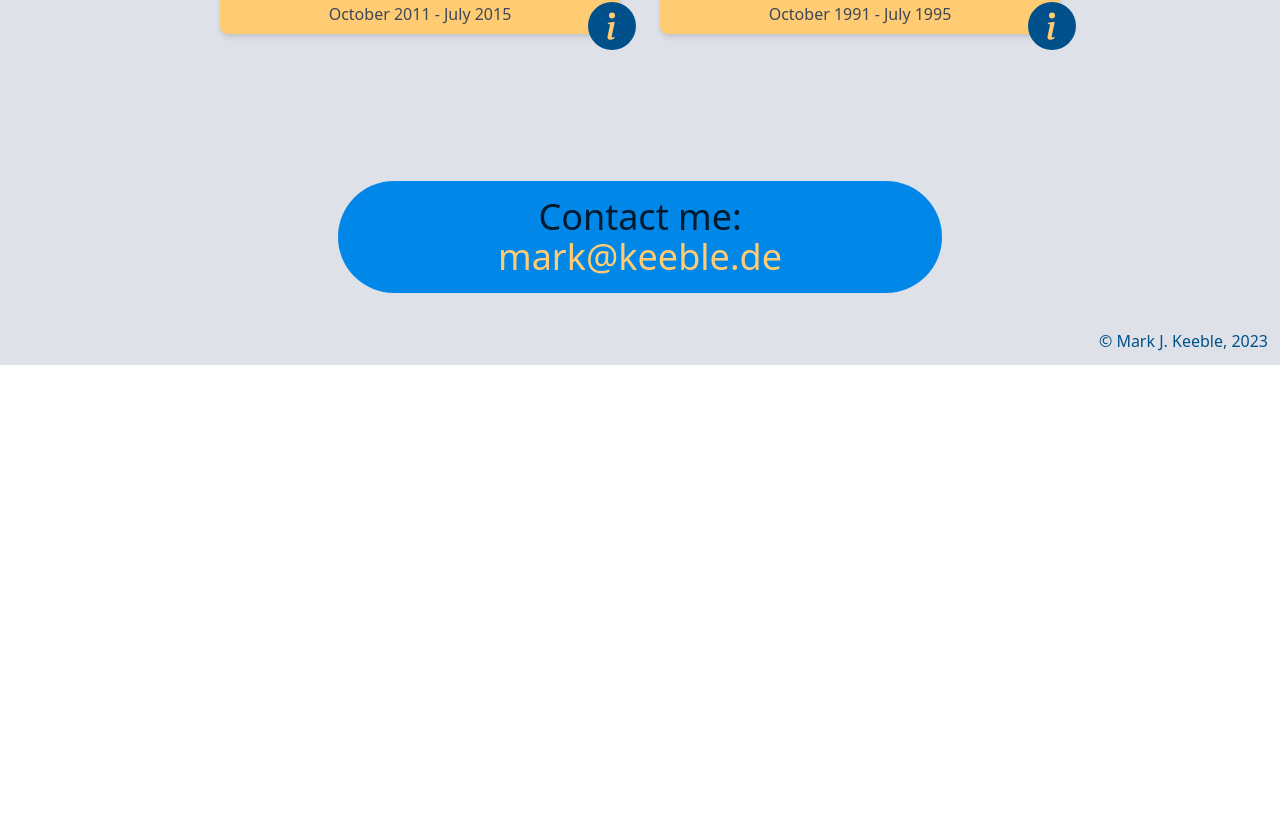
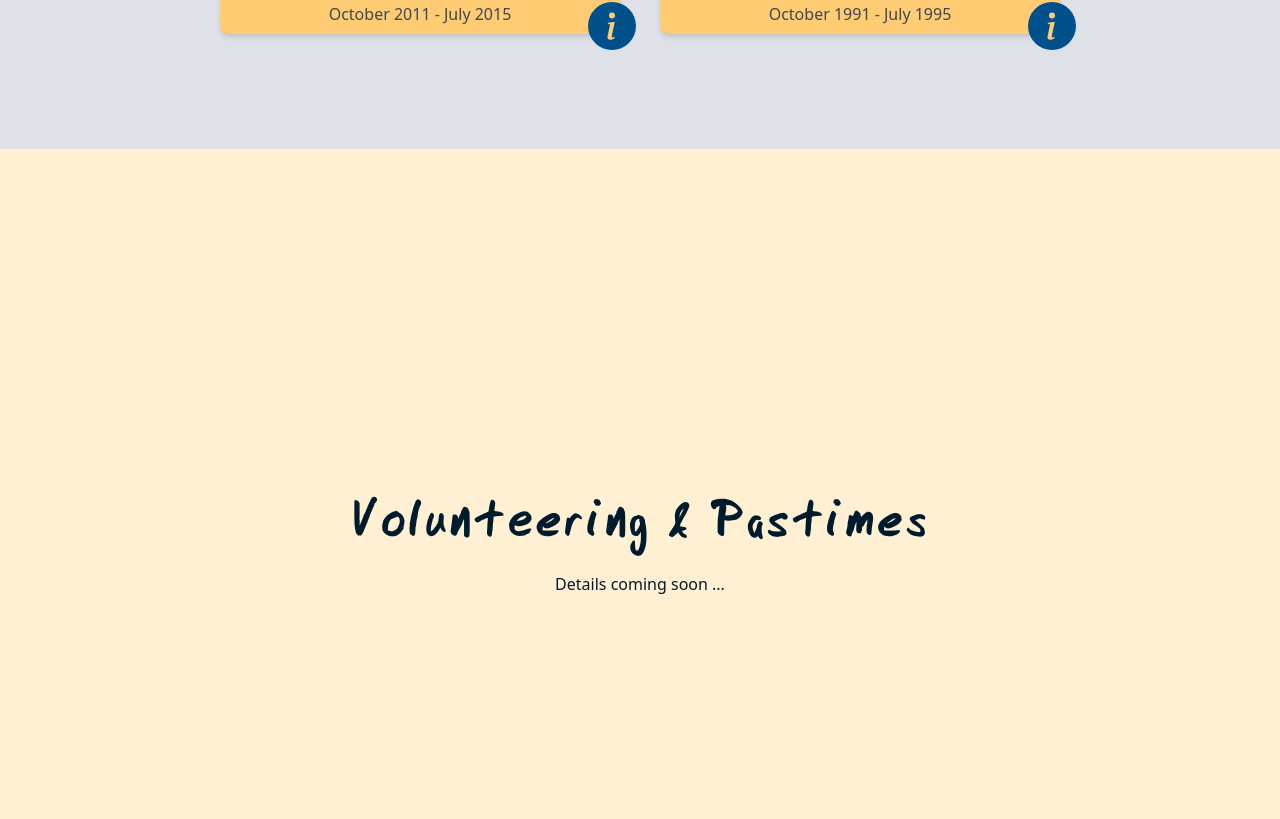
Before and after one commit to mjkeeble/cv_2023_react, a React (Vite) app: page / in a window 1280 px wide. Shown: the part 4781-5600 px from the top of the page. Before the commit the page ends 5146 px from the top, so only its background shows below. Built offline with nearby package versions, Linux system fonts and the light colour scheme.

Commit message:
show pastimes section

```diff
--- a/src/App.tsx
+++ b/src/App.tsx
@@ -18,12 +18,12 @@ function App() {
         {/* <!-- Volunteering & Pastimes Section --> */}
         <section
           id="Pastimes"
-          className="hidden bg-white py-8 pt-20 pb-4 min-h-[calc(100vh_-_70px)] flex flex-col justify-center"
+          className="bg-papaya py-8 pt-20 pb-4 min-h-[calc(100vh_-_70px)] flex flex-col justify-center"
         >
           <div className="mx-auto">
             <h2 className="text-6xl mb-4 font-mjk">Volunteering & Pastimes</h2>
 
-            <p>Coming soon ...</p>
+            <p>Details coming soon ...</p>
           </div>
         </section>
 
--- a/src/components/hero/index.tsx
+++ b/src/components/hero/index.tsx
@@ -1,6 +1,6 @@
 export const Hero: React.FC = () => {
   return (
-    <header className="relative w-full  h-full text-white grid grid-cols-1 lg:grid-cols-2">
+    <header className="relative w-full  h-full text-white grid grid-cols-1 lg:grid-cols-2 grid-rows-2 lg:grid-rows-1">
       <div className="h-[calc(100vh_/_2)] lg:h-screen flex flex-col justify-center pr-8 py-9 md:py-0 font-mjk">
         <h1 className="text-blue-600 text-center lg:text-right text-6xl sm:text-7xl md:text-8xl lg:text-8xl xl:text-9xl font-bold">
           Web Development
@@ -12,7 +12,7 @@ export const Hero: React.FC = () => {
         </h1>
       </div>
       <div className="bg-hero bg-center bg-cover h-[calc(100vh_/_2)] lg:h-screen "></div>
-      <p className="absolute bottom-2 right-3 text-white text-sm md:text-md">
+      <p className="absolute bottom-10 lg:bottom-20 right-5 text-white text-sm md:text-md">
         Image by{" "}
         <a
           href="https://www.freepik.com/free-photo/top-view-colorful-cogwheels-arrangement_25629310.htm"
```
